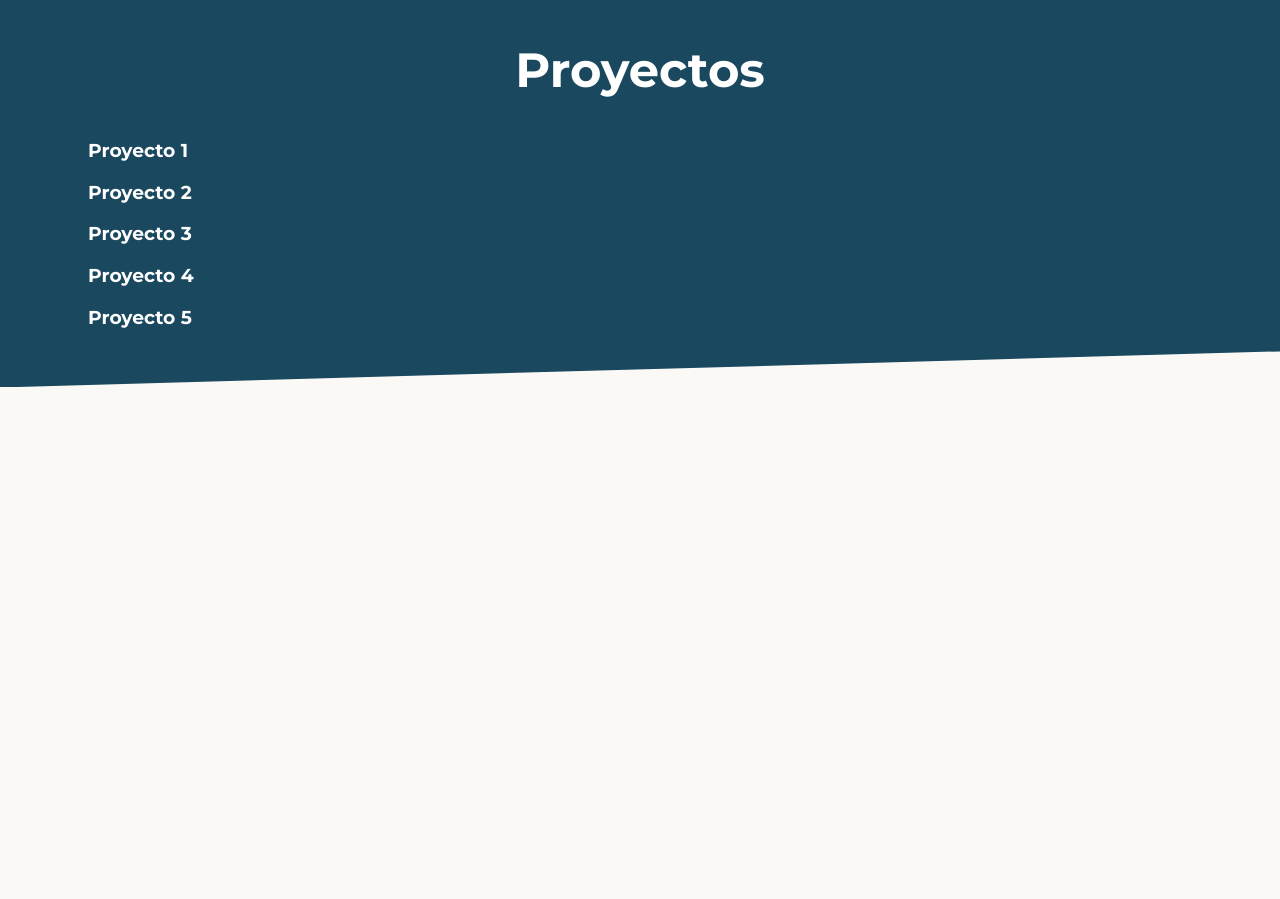
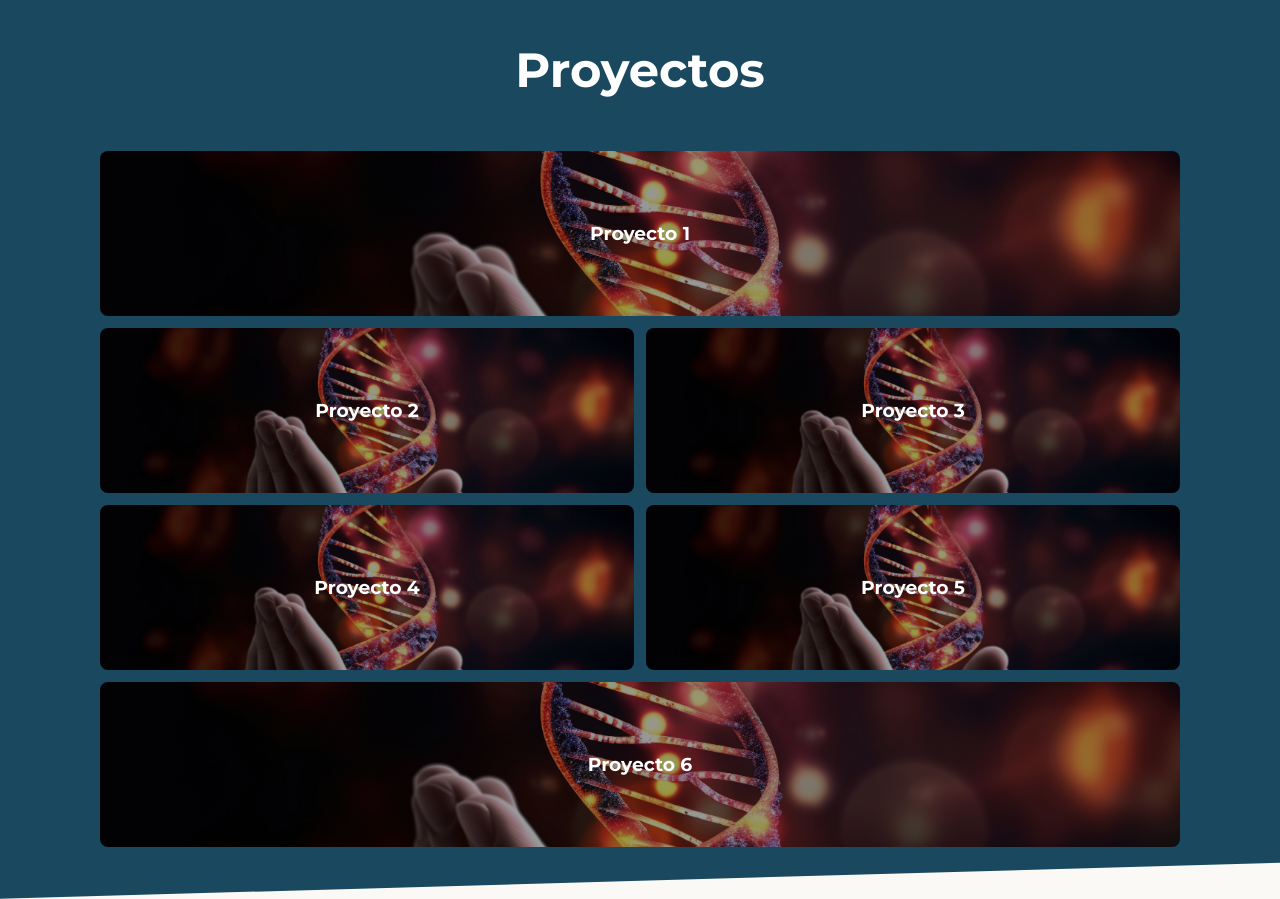
Before and after one commit to dsofteng/Landing-Page-HTML-CSS, a plain HTML site: page docs/index.html in a window 1280 px wide. Shown: the part 4260-5159 px from the top of the page. Before the commit the page ends 4647 px from the top, so only its background shows below. Drawn offline with Linux system fonts and the light colour scheme.

Commit message:
Projects

```diff
--- a/docs/index.html
+++ b/docs/index.html
@@ -352,6 +352,7 @@
         <section class="project" id="project">
             <div class="project__container">
                 <h2 class="project__container-title">Proyectos</h2>
+                <div class="project__container-list">
                     <div class="project__container-item">
                         <h3>Proyecto 1</h3>
                     </div>
@@ -367,6 +368,10 @@
                     <div class="project__container-item">
                         <h3>Proyecto 5</h3>
                     </div>
+                    <div class="project__container-item">
+                        <h3>Proyecto 6</h3>
+                    </div>
+                </div>
             </div>
         </section>
     </body>
--- a/docs/styles.css
+++ b/docs/styles.css
@@ -510,4 +510,34 @@ h1 {
     text-align: center;
     color: var(--font-color);
     font-size: 3rem;
+    display: flex;
+    flex-direction: column;
+    justify-content: space-evenly;
 }
+
+.project__container-list{
+    display: grid;
+    grid-template-columns: repeat(auto-fill, minmax(420px, 1fr));
+    max-width: 1300px;
+    margin: auto;
+    width: 100%;
+    gap: 12px;
+    padding: 12px;
+    min-height: 90vh;
+    text-align: center;
+}
+.project__container-item{
+    background-image: linear-gradient(#0006, #0006), url(media/img-self-info3.jpg);
+    background-position: center;
+    background-size: cover;
+    display: grid;
+    place-content: center;
+    border-radius: 8px;
+}
+.project__container-item:first-child{
+    grid-column: span 2;
+}
+
+.project__container-item:nth-child(6){
+    grid-column: span 2;
+}
```
Lines whose indentation alone changed are shown as unchanged.
